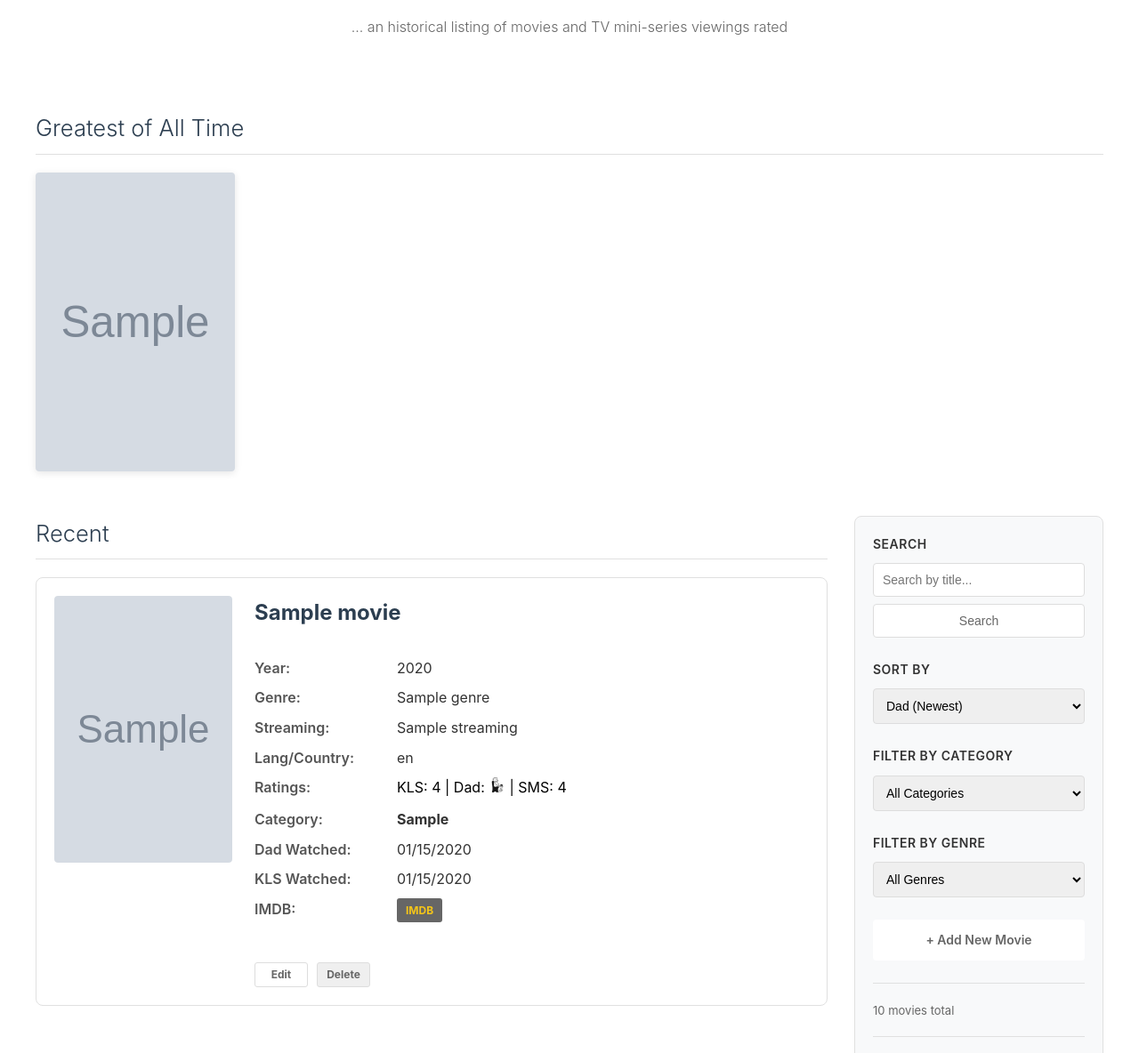
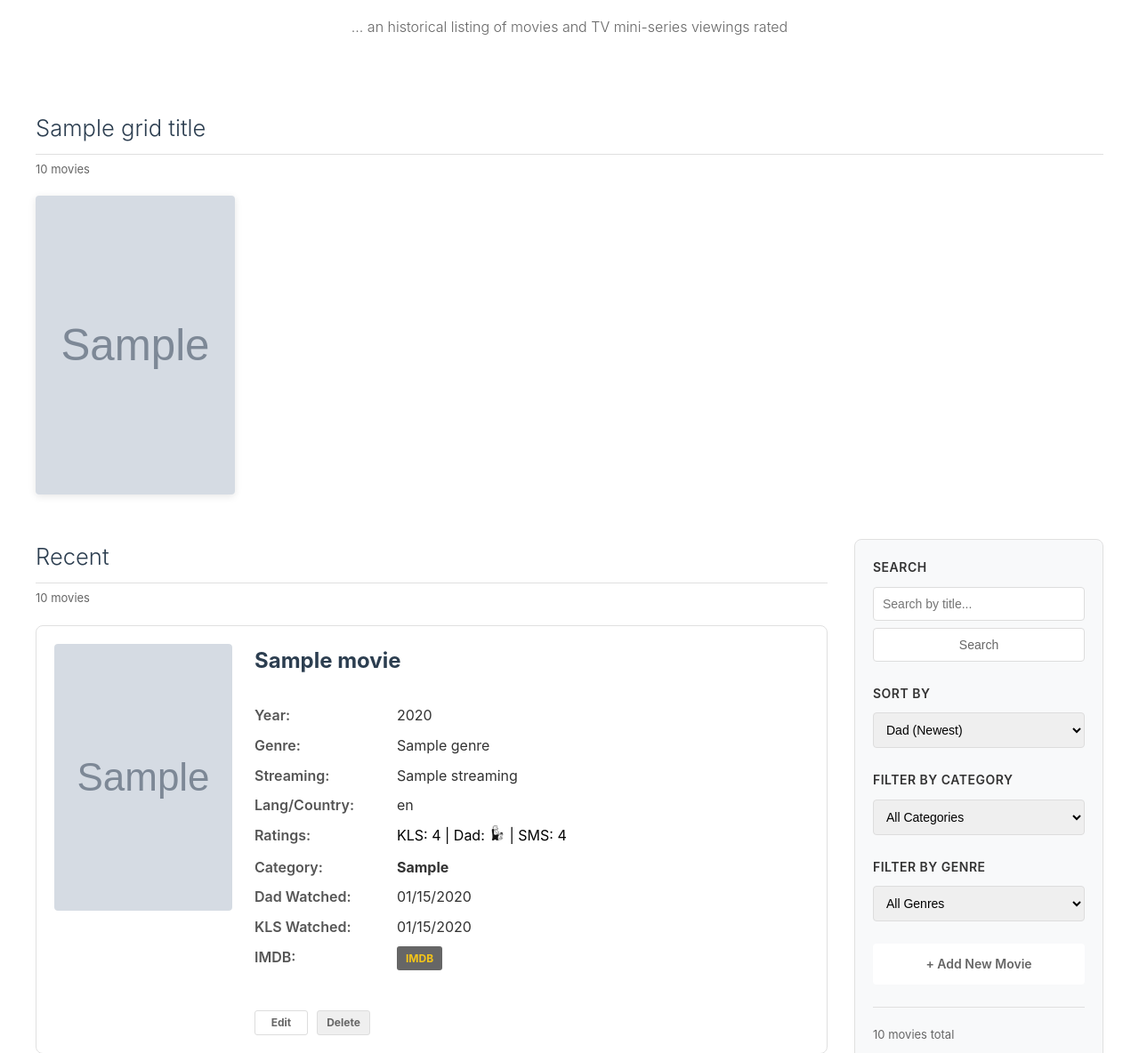
Before and after one commit to clintons/Movie-Ratings, a Flask app: template app/templates/index.html in a window 1280 px wide. Shown: the part 116-1300 px from the top of the page at 89% size. Run offline with Flask 3, Linux system fonts and the light colour scheme; the template is opened without the code that fills it: most values are stand-ins (such as "Sample title", 1, 10 or a date in 2020); grey boxes marked "Sample" are stand-in pictures; some libraries are stand-ins or nearby versions.

Commit message:
Auto-sync from prod: 2026-09-16 13:51 UTC

```diff
--- a/app/app.py
+++ b/app/app.py
@@ -109,6 +109,19 @@ def get_unique_values(column_name):
     cur.close()
     conn.close()
     return values
+
+# Menu order for the condensed genre list; any genre not listed sorts after these, A-Z
+GENRE_ORDER = [
+    'Drama', 'Crime/Mystery', 'Thriller', 'Comedy', 'Rom-Com', 'Dramedy',
+    'Action/Adventure', 'Documentary', 'Family/Animation', 'Romance',
+    'Biography/History', 'Sci-Fi/Fantasy/Horror', 'Bollywood', 'Musical',
+    'Tragedy', 'Western',
+]
+
+def get_genres():
+    """Genres in use, in GENRE_ORDER"""
+    rank = {g: i for i, g in enumerate(GENRE_ORDER)}
+    return sorted(get_unique_values('genre'), key=lambda g: (rank.get(g, len(rank)), g))
 
 def fetch_and_save_poster(title, year, movie_id):
     """Fetch movie poster from OMDB API and save locally"""
@@ -259,15 +272,25 @@ def index():
             if not movie['poster_path']:
                 movie['poster_path'] = "/static/posters/placeholder.jpg"
 
-    # Greatest of All Time poster grid - only on the unfiltered first page
-    goat_movies = []
-    if page == 1 and not (search or filter_category or filter_genre):
+    # Poster grid on first pages without search or genre: Greatest of All Time
+    # on the home page, otherwise the chosen category. A random 10 (two rows) of
+    # the movies that have a real poster; the count still covers the whole category.
+    grid_title = None
+    if page == 1 and not (search or filter_genre):
+        grid_title = filter_category or 'Greatest of All Time'
+    grid_movies, grid_total = [], 0
+    if grid_title:
         cur.execute("""
             SELECT id, title, year, poster_path, imdb_link FROM movies
-            WHERE LOWER(TRIM(dad_category)) = 'greatest of all time'
+            WHERE LOWER(TRIM(dad_category)) = LOWER(TRIM(%s))
+              AND poster_path <> '' AND poster_path NOT LIKE '%%placeholder%%'
             ORDER BY RANDOM()
-        """)
-        goat_movies = cur.fetchall()
+            LIMIT 10
+        """, (grid_title,))
+        grid_movies = cur.fetchall()
+        cur.execute("SELECT COUNT(*) AS n FROM movies WHERE LOWER(TRIM(dad_category)) = LOWER(TRIM(%s))",
+                    (grid_title,))
+        grid_total = cur.fetchone()['n']
 
     conn.commit()
     cur.close()
@@ -278,11 +301,13 @@ def index():
 
     # Get unique categories and genres for dropdowns
     categories = get_unique_values('dad_category')
-    genres = get_unique_values('genre')
+    genres = get_genres()
 
     return render_template('index.html',
                          movies=movies,
-                         goat_movies=goat_movies,
+                         grid_movies=grid_movies,
+                         grid_title=grid_title,
+                         grid_total=grid_total,
                          page=page,
                          total_pages=total_pages,
                          sort_by=sort_by,
@@ -342,7 +367,7 @@ def add_movie():
 
     # GET request - get unique values for dropdowns
     categories = get_unique_values('dad_category')
-    genres = get_unique_values('genre')
+    genres = get_genres()
 
     return render_template('add_movie.html', categories=categories, genres=genres)
 
@@ -413,7 +438,7 @@ def edit_movie(movie_id):
 
     # Get unique values for dropdowns (same as add_movie)
     categories = get_unique_values('dad_category')
-    genres = get_unique_values('genre')
+    genres = get_genres()
 
     # Determine poster status
     poster_path = movie.get('poster_path')
--- a/app/templates/index.html
+++ b/app/templates/index.html
@@ -26,12 +26,14 @@
 {%- endmacro %}
 
 {% block content %}
-{% if goat_movies %}
-<!-- Greatest of All Time: full-width poster grid above both columns -->
+{% if grid_movies %}
+<!-- Poster grid (Greatest of All Time, or the chosen category): full width above both columns -->
 <section class="goat-section">
-    <h2 class="section-title">Greatest of All Time</h2>
+    <h2 class="section-title">{{ grid_title }}</h2>
+    <p class="section-count">{{ grid_total }} movie{{ '' if grid_total == 1 else 's' }}</p>
     <div class="goat-grid">
-        {% for movie in goat_movies %}
+        {#- Two rows only: 5 across x 2. The query returns a random 10. -#}
+        {% for movie in grid_movies %}
         {%- set label = movie.title ~ (' (' ~ movie.year ~ ')' if movie.year else '') -%}
         <div class="goat-item">
             {% if movie.imdb_link %}<a href="{{ movie.imdb_link }}" target="_blank" title="{{ label }}">{% endif %}
@@ -47,7 +49,17 @@
 <div class="page-layout">
     <!-- Main content area (left side) -->
     <main class="main-content">
-        {% if goat_movies %}<h2 class="section-title">Recent</h2>{% endif %}
+        {#- A category grid already carries this heading and count above -#}
+        {%- set section_name = ('' if filter_category else 'Recent') if grid_movies
+            else ((filter_category ~ (' - ' ~ filter_genre if filter_genre else '')) if filter_category
+            else filter_genre) %}
+        {% if section_name %}
+        <h2 class="section-title">{{ section_name }}</h2>
+        <p class="section-count">{{ total }} movie{{ '' if total == 1 else 's' }}</p>
+        {% if total == 0 and filter_category and filter_genre %}
+        <p class="section-empty">... no matches, try another category or select ALL categories</p>
+        {% endif %}
+        {% endif %}
         <!-- Movie List -->
         <div class="movie-list">
             {% for movie in movies %}
@@ -281,9 +293,25 @@
     font-size: 1.6rem;
     font-weight: 300;
     color: #2c3e50;
-    margin: 0 0 20px 0;
+    margin: 0 0 6px 0;
     padding-bottom: 8px;
     border-bottom: 1px solid #e0e0e0;
+}
+
+.section-count {
+    text-align: left;
+    font-size: 13px;
+    color: #666;
+    margin: 0 0 20px 0;
+}
+
+/* Sits under a 0 count; pull it up into the count's bottom margin */
+.section-empty {
+    text-align: left;
+    font-size: 15px;
+    font-style: italic;
+    color: #666;
+    margin: -14px 0 20px 0;
 }
 
 /* Greatest of All Time grid - spans full width, 5 across */
@@ -645,6 +673,11 @@
     .goat-grid {
         grid-template-columns: repeat(3, 1fr);
     }
+
+    /* Keep it to two rows at 3 across */
+    .goat-item:nth-child(n+7) {
+        display: none;
+    }
 }
 
 @media (max-width: 600px) {
@@ -652,6 +685,11 @@
         grid-template-columns: repeat(2, 1fr);
         gap: 12px;
     }
+
+    /* Keep it to two rows at 2 across */
+    .goat-item:nth-child(n+5) {
+        display: none;
+    }
 }
 </style>
 {% endblock %}
```
